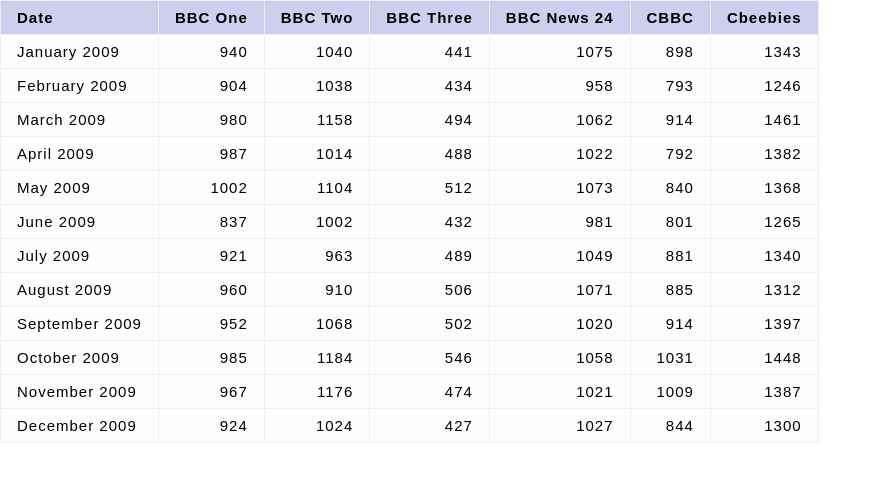
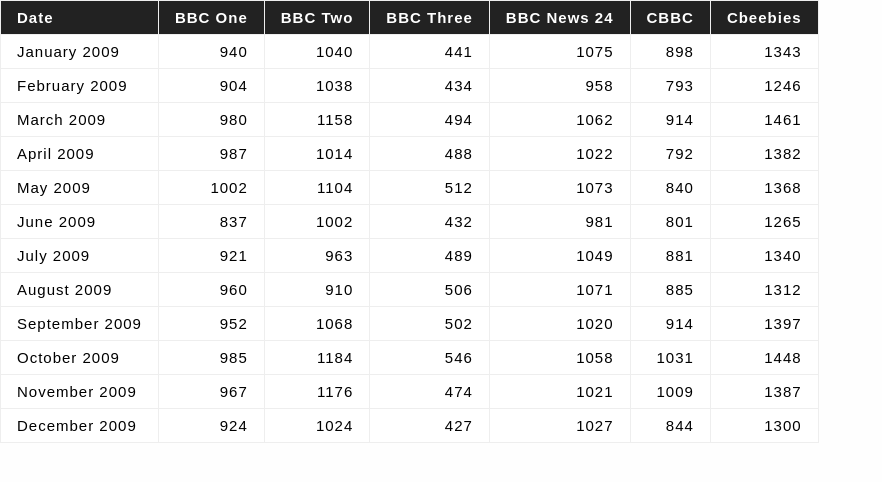
Before and after one commit to wjbaker101/data-table-trainee-assessment, a plain HTML site: page index.html in a window 1280 px wide. Shown: the whole page, without its empty margins (0-882 px from the left). Drawn offline with Linux system fonts and the light colour scheme.

Commit message:
Edit cell colours

```diff
--- a/main.css
+++ b/main.css
@@ -11,6 +11,7 @@
     font-family: sans-serif;
     font-size: 15px;
     letter-spacing: 1px;
+    background-color: #fefefe;
 }
 
 table
@@ -27,16 +28,18 @@
 
 table tr
 {
-    background-color: #fefefe;
+    background-color: #fff;
 }
 
 table th
 {
     text-align: left;
-    background-color: #ceceee;
+    background-color: #222;
+    color: #fff;
 }
 
-table td:not(:first-child)
+table td:not(:first-child),
+table th:not(:first-child)
 {
     text-align: right;
 }
```
